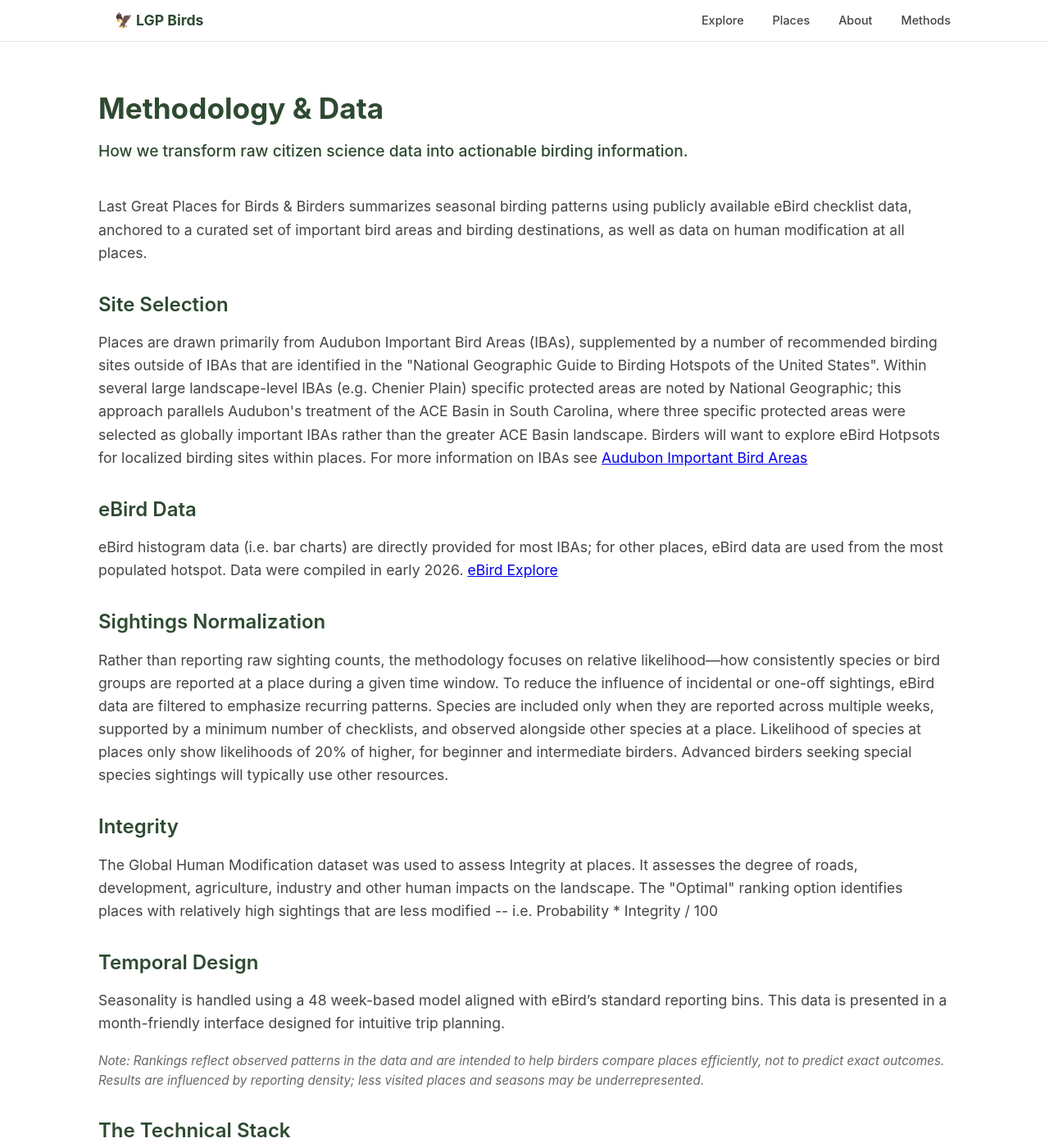
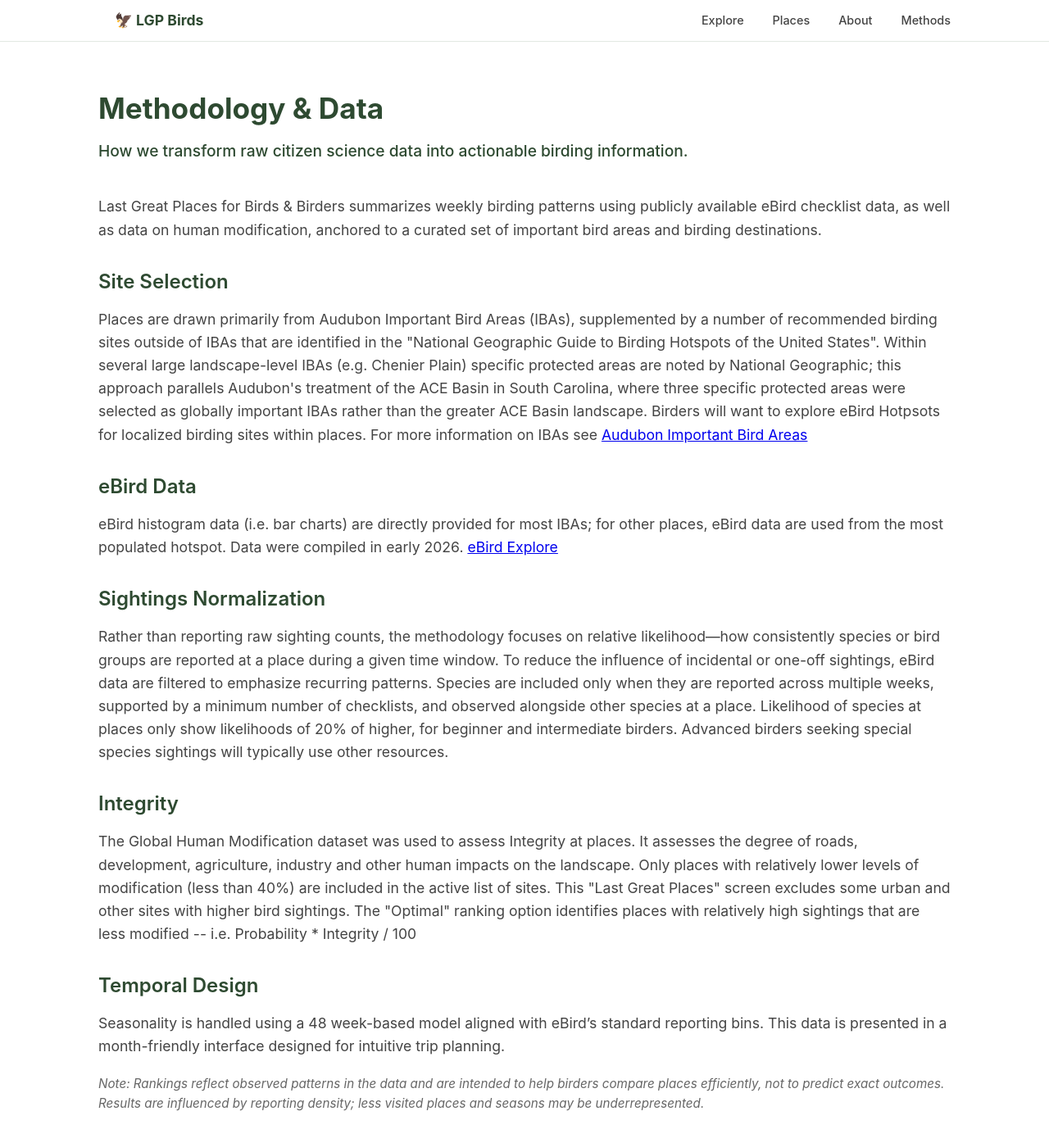
Before and after one commit to lastgreatplaces/LGP-Birds, a Next.js app: page /methods in a window 1280 px wide. Shown: the top 1395 px of the page at 82% size. Built offline with nearby package versions, Linux system fonts and the light colour scheme.

Commit message:
Update page.tsx
Done on iPad

```diff
--- a/app/methods/page.tsx
+++ b/app/methods/page.tsx
@@ -12,9 +12,9 @@ export default function MethodsPage() {
 
       <section style={{ lineHeight: '1.6', fontSize: '1.1rem' }}>
         <p>
-          Last Great Places for Birds & Birders summarizes seasonal birding patterns using
-          publicly available <strong>eBird checklist data</strong>, anchored to a curated set
-          of important bird areas and birding destinations, as well as data on human modification at all places.
+          Last Great Places for Birds & Birders summarizes weekly birding patterns using
+          publicly available <strong>eBird checklist data</strong>, as well as data on human modification, anchored to a curated set
+          of important bird areas and birding destinations.
         </p>
 
         <h2 style={{ marginTop: '30px' }}>Site Selection</h2>
@@ -39,7 +39,7 @@ export default function MethodsPage() {
         </p>
 
 <h2 style={{ marginTop: '30px' }}>Integrity</h2>
-        <p> The Global Human Modification dataset was used to assess Integrity at places. It assesses the degree of roads, development, agriculture, industry and other human impacts on the landscape. The "Optimal" ranking option identifies places with relatively high sightings that are less modified -- i.e. Probability * Integrity / 100</p>
+        <p> The Global Human Modification dataset was used to assess Integrity at places. It assesses the degree of roads, development, agriculture, industry and other human impacts on the landscape. Only places with relatively lower levels of modification (less than 40%) are included in the active list of sites. This "Last Great Places" screen excludes some urban and other sites with higher bird sightings. The "Optimal" ranking option identifies places with relatively high sightings that are less modified -- i.e. Probability * Integrity / 100</p>
 
 
         <h2 style={{ marginTop: '30px' }}>Temporal Design</h2>
```
